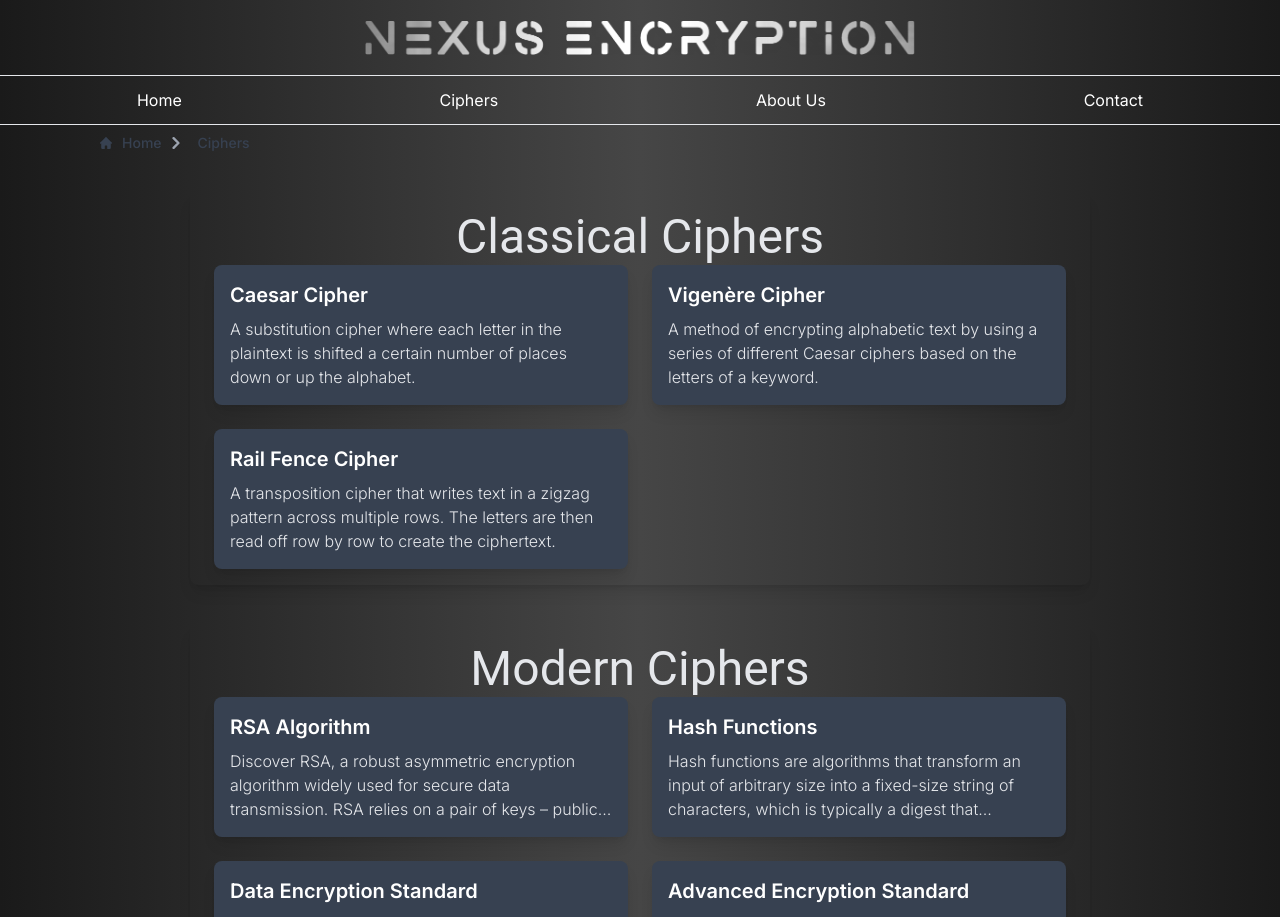
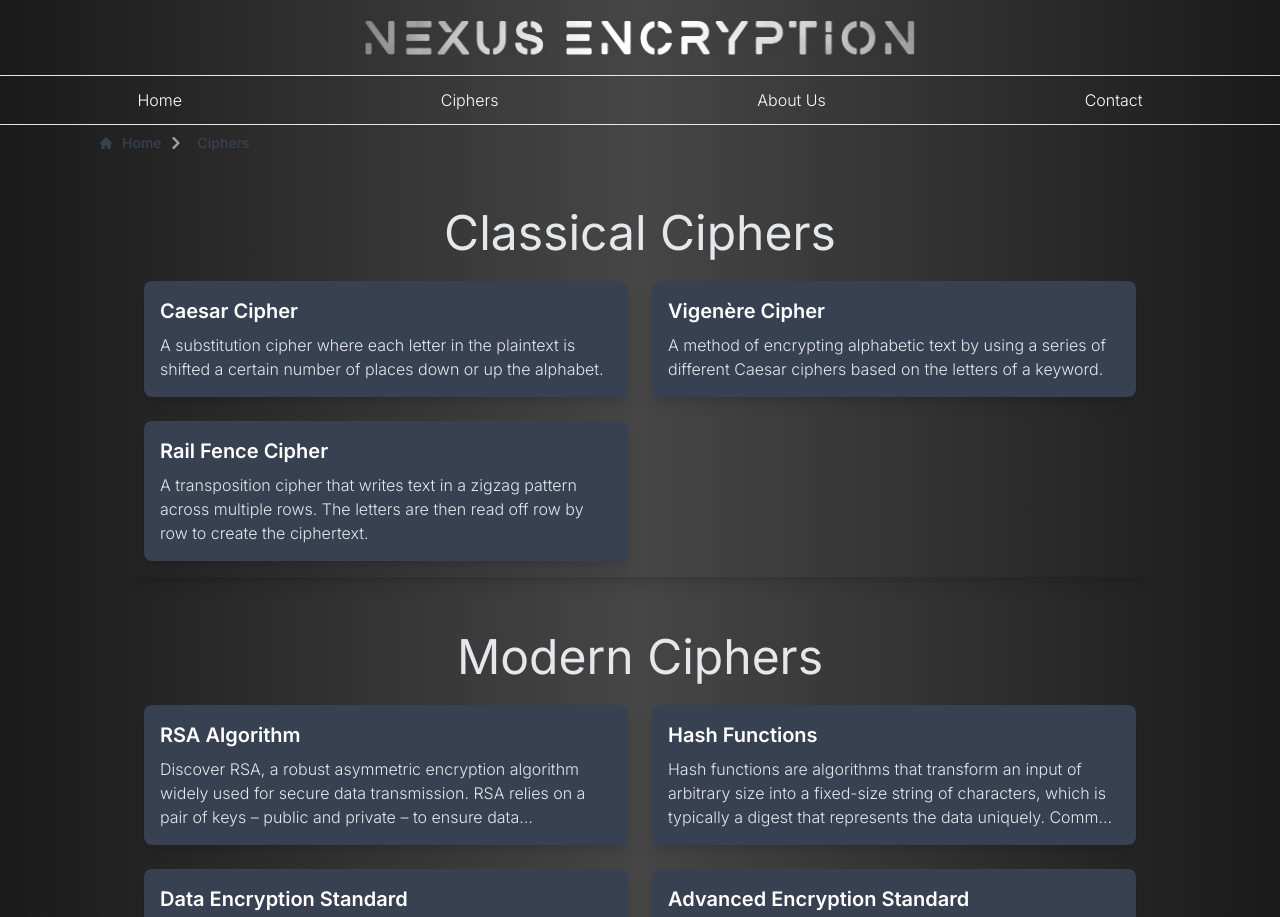
Before and after one commit to abdulmohiz01/nexus-encryption, a Next.js app: page /ciphers in a window 1280 px wide. Shown: the top 917 px of the page. Built offline with nearby package versions, Linux system fonts and the light colour scheme.

Commit message:
removed mui due to hydration

```diff
--- a/src/app/ciphers/(ciphers)/cipher.js
+++ b/src/app/ciphers/(ciphers)/cipher.js
@@ -1,8 +1,5 @@
 'use client'
 import Link from 'next/link';
-import { Container, Typography, Card, CardContent, CardActionArea } from '@mui/material';
-
-
 const classicalCiphers = [
     {
         name: 'Caesar Cipher',
@@ -44,16 +41,15 @@ const modernCiphers = [
 
 ];
 
-
 const CipherPage = () => {
 
     return (
         <div>
-            <Container maxWidth="md" className="text-white p-4 rounded-lg shadow-lg mt-10">
-                <Typography variant="h3" component="h1" className="text-center mb-6 text-gray-200">Classical Ciphers</Typography>
+            <div className="text-white p-4 rounded-lg shadow-lg mt-10 max-w-5xl mx-auto">
+                <h1 className="text-center font-normal text-5xl mb-6 text-gray-200">Classical Ciphers</h1>
                 <div className="grid grid-cols-1 md:grid-cols-2 gap-6">
                     {classicalCiphers.map((cipher, index) => (
-                        <div key={index} className="bg-gray-700 text-white font-light rounded-lg shadow-lg overflow-hidden" >
+                        <div key={index} className="bg-gray-700 text-white font-light rounded-lg shadow-lg overflow-hidden">
                             <Link href={cipher.link} className="block hover:bg-gray-600 transition duration-300">
                                 <div className="p-4">
                                     <h5 className="text-xl font-semibold mb-2">
@@ -67,11 +63,10 @@ const CipherPage = () => {
                         </div>
                     ))}
                 </div>
-            </Container>
-            <Container maxWidth="md" className="text-white p-4 mb-8 rounded-lg shadow-lg mt-10">
-                <Typography variant="h3" component="h1" className="text-center mb-6 text-gray-200">
-                    Modern Ciphers
-                </Typography>
+            </div>
+
+            <div className="text-white p-4 mb-8 font-normal rounded-lg shadow-lg mt-10 max-w-5xl mx-auto">
+                <h1 className="text-center text-5xl mb-6 text-gray-200">Modern Ciphers</h1>
                 <div className="grid grid-cols-1 md:grid-cols-2 gap-6">
                     {modernCiphers.map((cipher, index) => (
                         <div key={index} className="bg-gray-700 text-white font-light rounded-lg shadow-lg overflow-hidden">
@@ -86,11 +81,11 @@ const CipherPage = () => {
                                 </div>
                             </Link>
                         </div>
-
                     ))}
                 </div>
-            </Container>
+            </div>
         </div>
+
     )
 }
 
--- a/src/app/globals.css
+++ b/src/app/globals.css
@@ -5,6 +5,7 @@
 
 body {
   scroll-behavior: smooth;
+  font-weight: 300;
   background-image: linear-gradient(
     90deg,
     rgba(26, 26, 26, 1) 0%,
```
